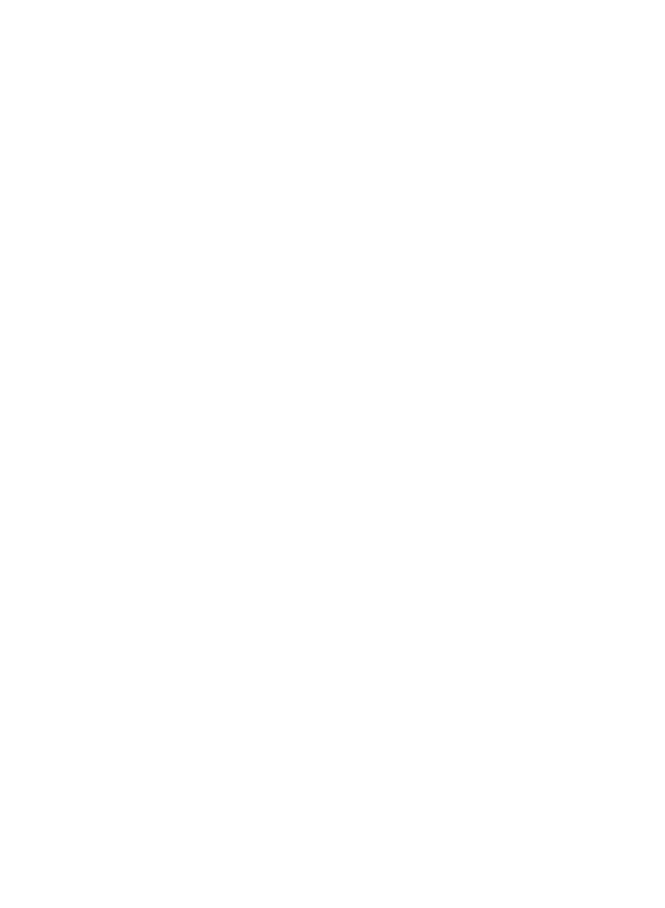
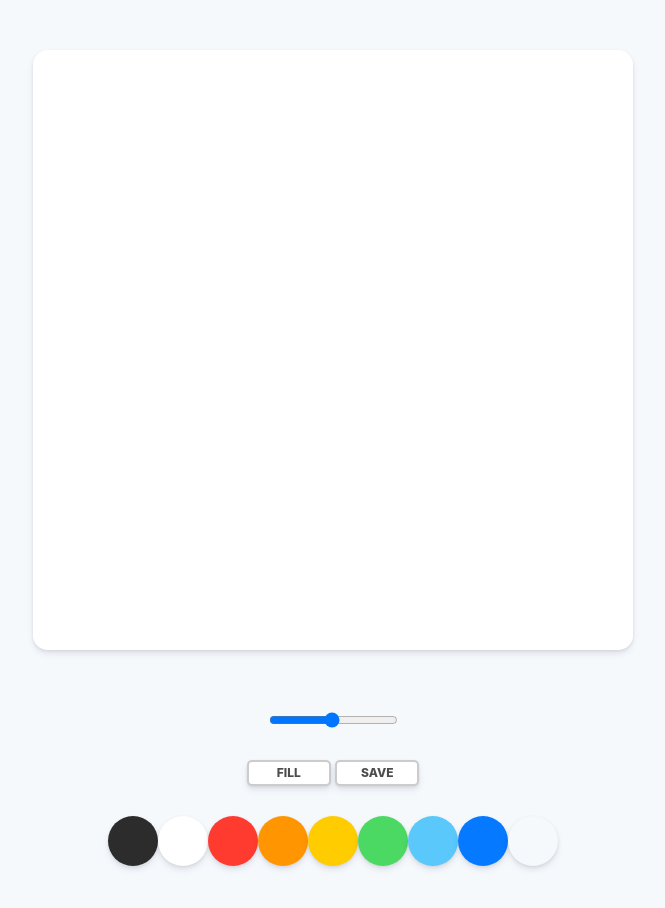
Before and after one commit to skfh5970841/canvas, a plain HTML site: page index.html in a window 1280 px wide. Shown: the whole page, without its empty margins (307-972 px from the left). Before the commit the page ends 800 px from the top, so only its background shows below. Drawn offline with Linux system fonts and the light colour scheme.

Commit message:
complete

```diff
--- a/app.js
+++ b/app.js
@@ -0,0 +1,109 @@
+const canvas = document.getElementById("jsCanvas");
+const ctx = canvas.getContext("2d");
+const colors = document.getElementsByClassName("jsColor");
+const range = document.getElementById("jsRange");
+const mode = document.getElementById("jsMode");
+const saveBtn = document.getElementById("jsSave");
+
+const INIT_COLOR = "#2C2C2C";
+const CANVAS_SIZE = 700;
+
+let painting = false;
+let filling = false;
+
+canvas.width = CANVAS_SIZE;
+canvas.height = CANVAS_SIZE;
+
+ctx.fillStyle = "white";
+ctx.fillRect(0, 0, canvas.width, canvas.height);
+
+ctx.strokeStyle = INIT_COLOR;
+ctx.fillStyle = INIT_COLOR;
+ctx.lineWidth = 2.5;
+
+function startPainting() {
+	painting = true;
+}
+
+function stopPainting() {
+	painting = false;
+}
+
+function onMouseUp(event) {
+	stopPainting();
+}
+function onMouseMove(event) {
+	const x = event.offsetX;
+	const y = event.offsetY;
+	if (!painting) {
+		ctx.beginPath();
+		ctx.moveTo(x, y);
+	} else {
+		ctx.lineTo(x, y);
+		ctx.stroke();
+	}
+}
+
+function handleColorClick(event) {
+	const color = event.target.style.backgroundColor;
+	ctx.strokeStyle = color;
+	ctx.fillStyle = color;
+}
+
+function handleRangeChange(event) {
+	const size = event.target.value;
+	ctx.lineWidth = size;
+}
+
+function handleModeClick(event) {
+	if (filling) {
+		filling = false;
+		mode.innerText = "Fill";
+	} else {
+		filling = true;
+		mode.innerText = "Paint";
+	}
+}
+
+function handleCanvasClick() {
+	if (filling) {
+		ctx.fillRect(0, 0, canvas.width, canvas.height);
+	}
+}
+
+function handleCM(event) {
+	event.preventDefault();
+}
+
+function handleSaveClick() {
+	const image = canvas.toDataURL(); //const image = canvas.toDataURL("image/jpeg");
+	const link = document.createElement("a");
+	link.href = image;
+	link.download = "PaintJS[🎨]";
+	link.click();
+}
+
+if (canvas) {
+	canvas.addEventListener("mousemove", onMouseMove);
+	canvas.addEventListener("mousedown", startPainting);
+	canvas.addEventListener("mouseup", stopPainting);
+	canvas.addEventListener("mouseleave", stopPainting);
+	canvas.addEventListener("click", handleCanvasClick);
+	canvas.addEventListener("contextmenu", handleCM);
+}
+
+Array.from(colors).forEach((color) =>
+	color.addEventListener("click", handleColorClick)
+);
+
+if (range) {
+	range.addEventListener("input", handleRangeChange);
+}
+
+if (mode) {
+	mode.addEventListener("click", handleModeClick);
+}
+
+if (saveBtn) {
+	saveBtn.addEventListener("click", handleSaveClick);
+}
--- a/index.html
+++ b/index.html
@@ -6,6 +6,63 @@
 		<link rel="stylesheet" href="style.css" />
 		<title>Document</title>
 	</head>
-	<body></body>
-	<script src="/app.js"></script>
+	<body>
+		<canvas id="jsCanvas" class="canvas"></canvas>
+		<div class="controls">
+			<div class="controls__range">
+				<input
+					type="range"
+					name=""
+					id="jsRange"
+					min="0.1"
+					max="5.0"
+					value="2.5"
+					step="0.1"
+				/>
+			</div>
+			<div class="controls__btns">
+				<button id="jsMode">Fill</button>
+				<button id="jsSave">Save</button>
+			</div>
+			<div class="controls__colors" id="jsColors">
+				<div
+					class="controls__color jsColor"
+					style="background-color: #2c2c2c"
+				></div>
+				<div
+					class="controls__color jsColor"
+					style="background-color: white"
+				></div>
+				<div
+					class="controls__color jsColor"
+					style="background-color: #ff3b30"
+				></div>
+				<div
+					class="controls__color jsColor"
+					style="background-color: #ff9500"
+				></div>
+				<div
+					class="controls__color jsColor"
+					style="background-color: #ffcc00"
+				></div>
+				<div
+					class="controls__color jsColor"
+					style="background-color: #4cd963"
+				></div>
+				<div
+					class="controls__color jsColor"
+					style="background-color: #5ac8fa"
+				></div>
+				<div
+					class="controls__color jsColor"
+					style="background-color: #0579ff"
+				></div>
+				<div
+					class="controls__color jsColor"
+					style="background-color: #f6f9fc"
+				></div>
+			</div>
+		</div>
+	</body>
+	<script src="app.js"></script>
 </html>
--- /dev/null
+++ b/reset.css
@@ -0,0 +1,129 @@
+/* http://meyerweb.com/eric/tools/css/reset/
+   v2.0 | 20110126
+   License: none (public domain)
+*/
+
+html,
+body,
+div,
+span,
+applet,
+object,
+iframe,
+h1,
+h2,
+h3,
+h4,
+h5,
+h6,
+p,
+blockquote,
+pre,
+a,
+abbr,
+acronym,
+address,
+big,
+cite,
+code,
+del,
+dfn,
+em,
+img,
+ins,
+kbd,
+q,
+s,
+samp,
+small,
+strike,
+strong,
+sub,
+sup,
+tt,
+var,
+b,
+u,
+i,
+center,
+dl,
+dt,
+dd,
+ol,
+ul,
+li,
+fieldset,
+form,
+label,
+legend,
+table,
+caption,
+tbody,
+tfoot,
+thead,
+tr,
+th,
+td,
+article,
+aside,
+canvas,
+details,
+embed,
+figure,
+figcaption,
+footer,
+header,
+hgroup,
+menu,
+nav,
+output,
+ruby,
+section,
+summary,
+time,
+mark,
+audio,
+video {
+	margin: 0;
+	padding: 0;
+	border: 0;
+	font-size: 100%;
+	font: inherit;
+	vertical-align: baseline;
+}
+/* HTML5 display-role reset for older browsers */
+article,
+aside,
+details,
+figcaption,
+figure,
+footer,
+header,
+hgroup,
+menu,
+nav,
+section {
+	display: block;
+}
+body {
+	line-height: 1;
+}
+ol,
+ul {
+	list-style: none;
+}
+blockquote,
+q {
+	quotes: none;
+}
+blockquote:before,
+blockquote:after,
+q:before,
+q:after {
+	content: "";
+	content: none;
+}
+table {
+	border-collapse: collapse;
+	border-spacing: 0;
+}
--- a/style.css
+++ b/style.css
@@ -0,0 +1,66 @@
+@import "reset.css";
+
+body {
+	background-color: #f6f9fc;
+	font-family: -apple-system, BlinkMacSystemFont, "Segoe UI", Roboto, Oxygen,
+		Ubuntu, Cantarell, "Open Sans", "Helvetica Neue", sans-serif;
+	display: flex;
+	flex-direction: column;
+	align-items: center;
+	padding: 50px 0px;
+}
+
+.canvas {
+	width: 600px;
+	height: 600px;
+	background-color: white;
+	border-radius: 15px;
+	box-shadow: 0 4px 6px rgba(50, 50, 93, 0.11), 0 1px 3px rgba(0, 0, 0, 0.08);
+}
+
+.controls {
+	margin-top: 60px;
+	display: flex;
+	flex-direction: column;
+	align-items: center;
+}
+
+.controls .controls__btns {
+	margin-bottom: 30px;
+}
+
+.controls__btns button {
+	all: unset;
+	cursor: pointer;
+	background-color: white;
+	padding: 5px 0px;
+	width: 80px;
+	text-align: center;
+	border-radius: 5px;
+	box-shadow: 0 4px 6px rgba(50, 50, 93, 0.11), 0 1px 3px rgba(0, 0, 0, 0.08);
+	border: 2px solid rgba(0, 0, 0, 0.2);
+	color: rgba(0, 0, 0, 0.7);
+	text-transform: uppercase;
+	font-weight: 800;
+	font-size: 12px;
+}
+
+.controls__btns button:active {
+	transform: scale(0.98);
+}
+
+.controls__colors {
+	display: flex;
+}
+
+.controls__colors .controls__color {
+	width: 50px;
+	height: 50px;
+	border-radius: 25px;
+	cursor: pointer;
+	box-shadow: 0 4px 6px rgba(50, 50, 93, 0.11), 0 1px 3px rgba(0, 0, 0, 0.08);
+}
+
+.controls .controls__range {
+	margin-bottom: 30px;
+}
```
